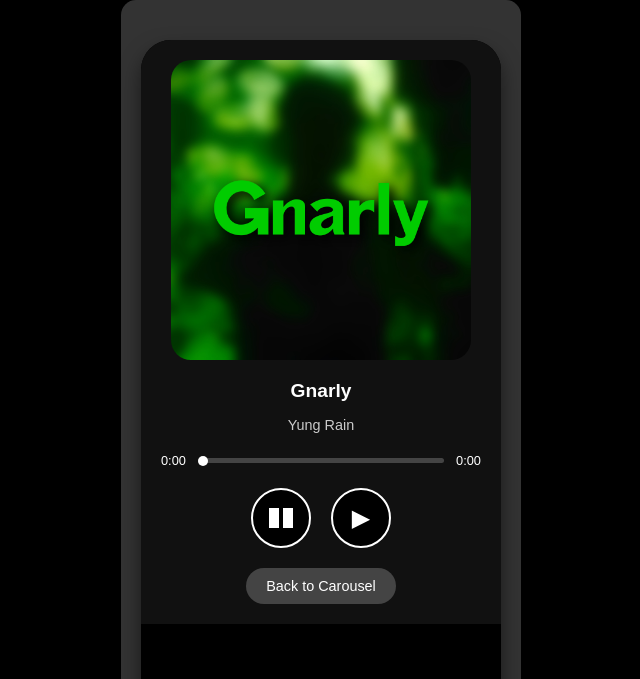
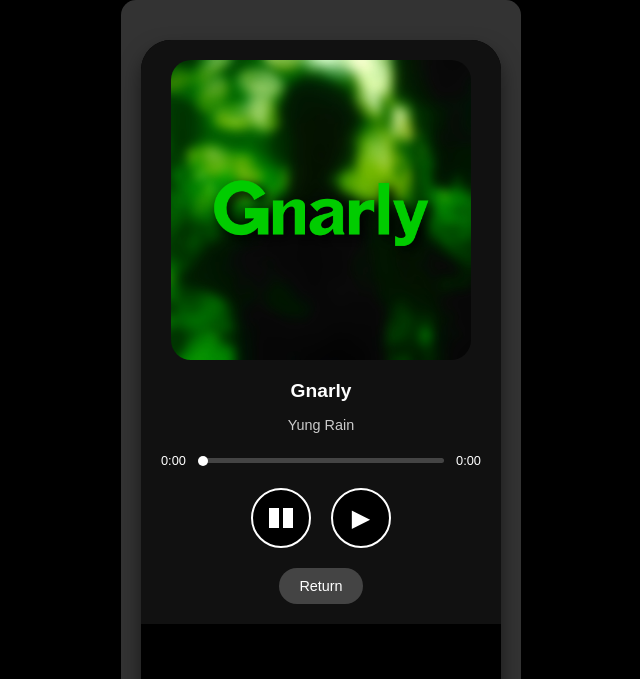
Before and after one commit to Yungrain/yungrain.github.io, a plain HTML site: page index.html in a window 1280 px wide. Both pictures are taken after a click on the element 603 px from the left and 290 px from the top of the page. Shown: the top 679 px of the page, without its empty margins (319-959 px from the left). Drawn offline with Linux system fonts and the light colour scheme.

Commit message:
Update index.html

```diff
--- a/index.html
+++ b/index.html
@@ -222,7 +222,7 @@
           <button id="play-pause">&#9658;</button>
           <button id="next">&#9654;</button>
         </div>
-        <button class="back-button" id="back-to-carousel">Back to Carousel</button>
+        <button class="back-button" id="back-to-carousel">Return</button>
       </div>
 
       <!-- Carousel Section -->
```
